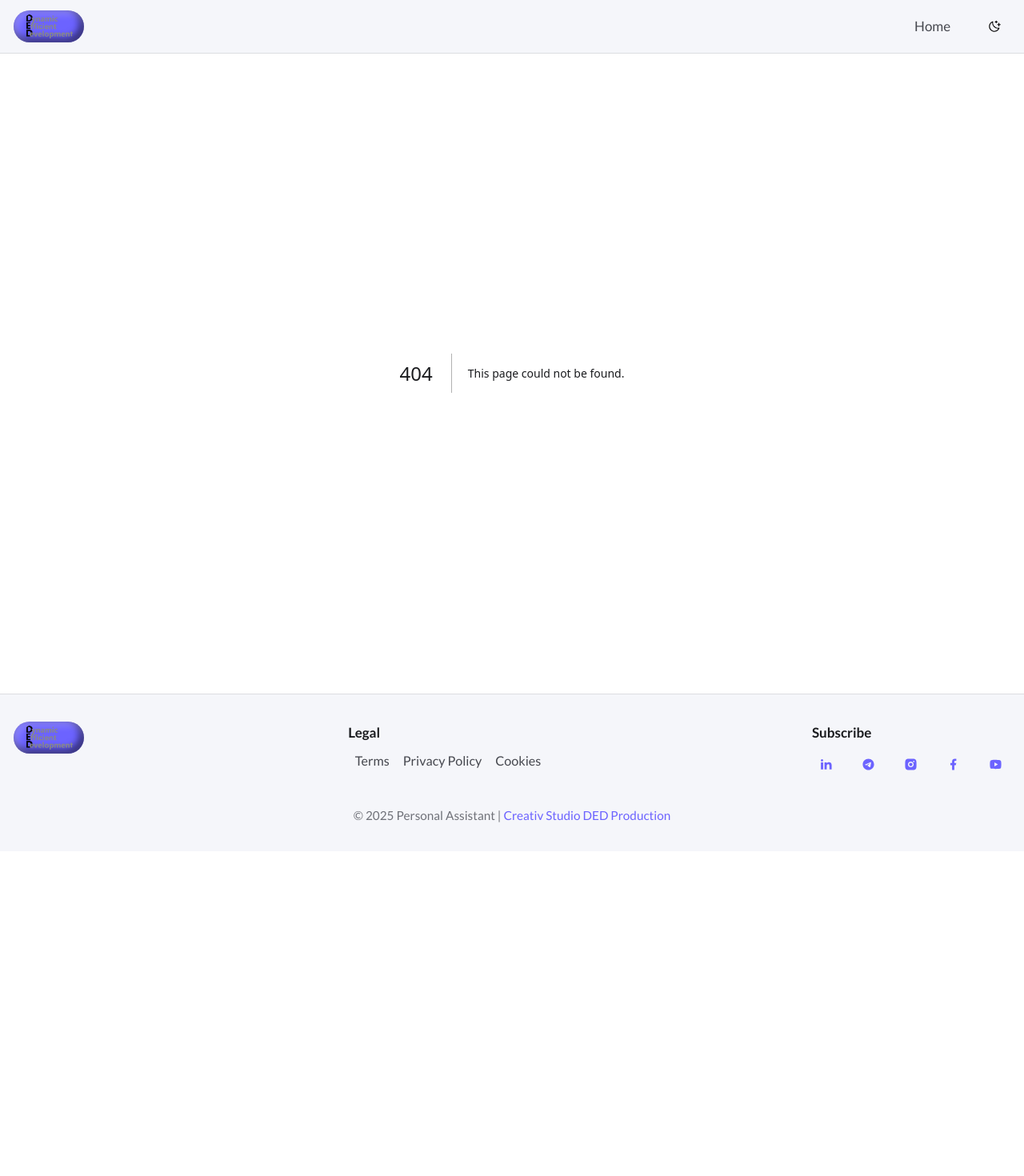
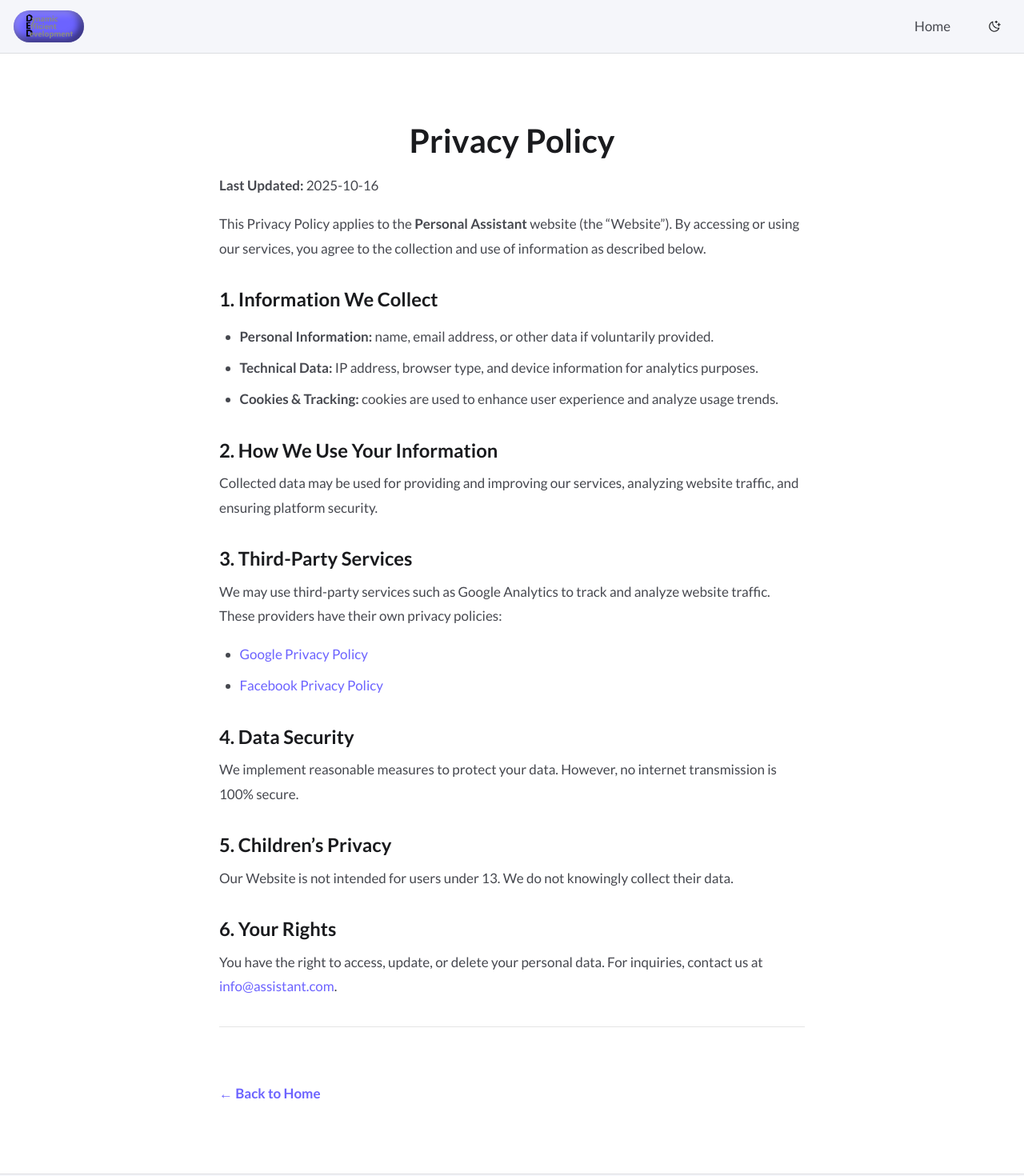
Before and after one commit to Ded-Goit/personal-assistant, a Next.js app: page /privacy-policy in a window 1280 px wide. Before the commit this address had no page. Shown: the top 1470 px of the page at 80% size. Before the commit the page ends 1064 px from the top, so only its background shows below. Built offline with nearby package versions, Linux system fonts and the light colour scheme.

Commit message:
added policy page

```diff
--- /dev/null
+++ b/src/app/cookies-policy/policypage.module.css
@@ -0,0 +1,95 @@
+/* ========= Policy Pages Styles ========= */
+
+.policyPage {
+  max-width: 800px;
+  margin: 0 auto;
+  padding: 4rem 1.5rem;
+  line-height: 1.8;
+  color: var(--color-text-secondary);
+  transition:
+    background var(--transition-slow),
+    color var(--transition-slow);
+}
+
+.policyPage h1 {
+  font-size: 2rem;
+  margin-bottom: 1rem;
+  color: var(--color-text-primary);
+  text-align: center;
+}
+
+.policyPage h2 {
+  margin-top: 2rem;
+  font-size: 1.25rem;
+  color: var(--color-text-primary);
+}
+
+.policyPage p {
+  margin-bottom: 1rem;
+}
+
+.policyPage ul {
+  list-style: disc;
+  margin: 1rem 0 1rem 1.5rem;
+  padding: 0;
+}
+
+.policyPage li {
+  margin-bottom: 0.5rem;
+}
+
+/* ---- Links ---- */
+.policyPage a {
+  color: var(--color-accent);
+  text-decoration: none;
+  transition: color var(--transition-fast);
+}
+
+.policyPage a:hover {
+  color: var(--color-accent-hover);
+  text-decoration: underline;
+}
+
+/* ---- Back link ---- */
+.backLink {
+  display: inline-block;
+  margin-top: 2rem;
+  color: var(--color-accent);
+  font-weight: 600;
+  text-decoration: none;
+  transition: color var(--transition-fast);
+}
+
+.backLink:hover {
+  color: var(--color-accent-hover);
+  text-decoration: underline;
+}
+
+/* ---- Divider ---- */
+.policyPage hr {
+  border: none;
+  height: 1px;
+  background: var(--color-border);
+  margin: 2rem 0;
+}
+
+/* ---- Responsive ---- */
+@media (min-width: 768px) {
+  .policyPage {
+    padding: 5rem 2rem;
+  }
+
+  .policyPage h1 {
+    font-size: 2.4rem;
+  }
+
+  .policyPage h2 {
+    font-size: 1.4rem;
+  }
+}
+
+@media (min-width: 1440px) {
+  .policyPage {
+    padding: 6rem 0;
+  }
+}
--- /dev/null
+++ b/src/app/privacy-policy/page.tsx
@@ -0,0 +1,93 @@
+"use client";
+import Link from "next/link";
+import styles from "@/app/cookies-policy/policypage.module.css";
+
+export default function PrivacyPolicy() {
+  return (
+    <main className={styles.policyPage}>
+      <h1>Privacy Policy</h1>
+      <p>
+        <strong>Last Updated:</strong> 2025-10-16
+      </p>
+
+      <p>
+        This Privacy Policy applies to the <strong>Personal Assistant</strong>{" "}
+        website (the “Website”). By accessing or using our services, you agree
+        to the collection and use of information as described below.
+      </p>
+
+      <h2>1. Information We Collect</h2>
+      <ul>
+        <li>
+          <strong>Personal Information:</strong> name, email address, or other
+          data if voluntarily provided.
+        </li>
+        <li>
+          <strong>Technical Data:</strong> IP address, browser type, and device
+          information for analytics purposes.
+        </li>
+        <li>
+          <strong>Cookies & Tracking:</strong> cookies are used to enhance user
+          experience and analyze usage trends.
+        </li>
+      </ul>
+
+      <h2>2. How We Use Your Information</h2>
+      <p>
+        Collected data may be used for providing and improving our services,
+        analyzing website traffic, and ensuring platform security.
+      </p>
+
+      <h2>3. Third-Party Services</h2>
+      <p>
+        We may use third-party services such as Google Analytics to track and
+        analyze website traffic. These providers have their own privacy
+        policies:
+      </p>
+      <ul>
+        <li>
+          <a
+            href="https://policies.google.com/privacy"
+            target="_blank"
+            rel="noopener noreferrer"
+          >
+            Google Privacy Policy
+          </a>
+        </li>
+        <li>
+          <a
+            href="https://www.facebook.com/policy.php"
+            target="_blank"
+            rel="noopener noreferrer"
+          >
+            Facebook Privacy Policy
+          </a>
+        </li>
+      </ul>
+
+      <h2>4. Data Security</h2>
+      <p>
+        We implement reasonable measures to protect your data. However, no
+        internet transmission is 100% secure.
+      </p>
+
+      <h2>5. Children’s Privacy</h2>
+      <p>
+        Our Website is not intended for users under 13. We do not knowingly
+        collect their data.
+      </p>
+
+      <h2>6. Your Rights</h2>
+      <p>
+        You have the right to access, update, or delete your personal data. For
+        inquiries, contact us at{" "}
+        <a href="mailto:info@assistant.com">info@assistant.com</a>.
+      </p>
+
+      <hr />
+      <Link href="/" className={styles.backLink}>
+        ← Back to Home
+      </Link>
+    </main>
+  );
+}
```
Also changed, not shown: src/app/cookies-policy/page.tsx (added, +63 -0 lines), src/app/terms-and-conditions/page.tsx (added, +61 -0 lines).
